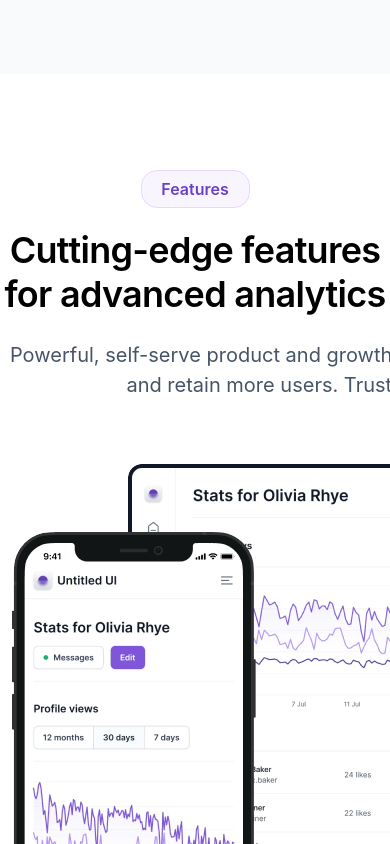
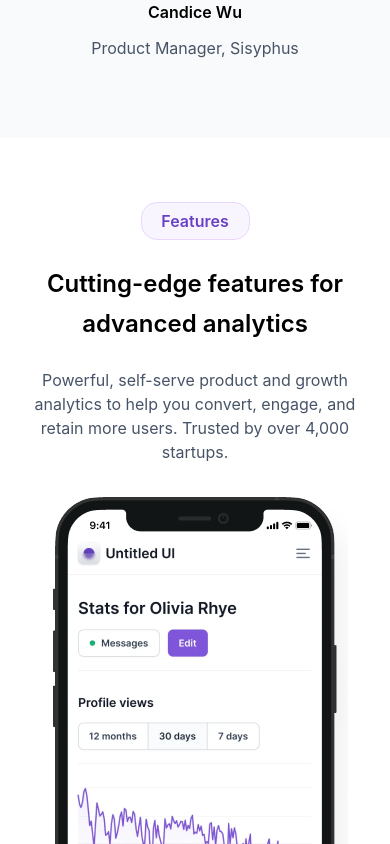
Before and after one commit to Lalith-Chakradhar/zysk-assignment, a React (Create React App) app: page / in a window 390 px wide. Shown: the part 3360-4204 px from the top of the page. Built offline with nearby package versions, Linux system fonts and the light colour scheme; the HTML template or start-up script is replaced by a standard one.

Commit message:
Website till FAQ section is responsive

```diff
--- a/src/components/CuttingEdgeFeaturesPage/CuttingEdgeFeaturesPage.jsx
+++ b/src/components/CuttingEdgeFeaturesPage/CuttingEdgeFeaturesPage.jsx
@@ -1,6 +1,7 @@
 import React from 'react';
 import styles from './CuttingEdgeFeaturesPage.module.css';
 import CuttingEdgeImage from '../../assets/CuttingEdgeImage.png';
+import CuttingEdgeImageSmall from '../../assets/CuttingEdgeImage - mobile.png';
 import cardIcon1 from '../../assets/cardIcons/Featured icon - 1.png';
 import cardIcon2 from '../../assets/cardIcons/Featured icon - 2.png';
 import cardIcon3 from '../../assets/cardIcons/Featured icon - 3.png';
@@ -30,7 +31,10 @@ function CuttingEdgeFeaturesPage() {
         <div className={styles.featuresPill}><p style={{color:'#6941C6', fontWeight:'600'}}>Features</p></div>
         <h2>Cutting-edge features for advanced analytics</h2>
         <p className={styles.subHeading}>Powerful, self-serve product and growth analytics to help you convert, engage, and retain more users. Trusted by over 4,000 startups.</p>
-        <div><img src={CuttingEdgeImage} alt="Phone & Desktop Image"/></div>
+        <div>
+          <img src={CuttingEdgeImage} alt="Phone & Desktop Image" className={styles.CuttingEdgeDevicesLarge}/>
+          <img src={CuttingEdgeImageSmall} alt="hero image" className={styles.CuttingEdgeDevicesSmall}/>
+        </div>
         <div className={styles.cardGrid}>
             {cardData.map((dataItem, index) => (
                 <TextCard key={index} data={dataItem} learnMore={true}/>
--- a/src/components/CuttingEdgeFeaturesPage/CuttingEdgeFeaturesPage.module.css
+++ b/src/components/CuttingEdgeFeaturesPage/CuttingEdgeFeaturesPage.module.css
@@ -1,16 +1,29 @@
-.mainContainer{
-    height: 71rem;
-    padding: 6rem 0rem;
+.mainContainer {
+    padding: 6rem 1rem;
+    display: flex;
+    flex-direction: column;
+    align-items: center;
 }
 
+.mainContainer h2 {
+    font-size: clamp(2rem, 6vw, 2.25rem);
+    font-weight: 600;
+    line-height: clamp(2.5rem, 7vw, 2.75rem);
+    text-align: center;
+    margin-top: 0.5rem;
+    margin-bottom: 1.5rem;
+}
 
-.mainContainer h2{
-    font-size: 2.25rem;
-    font-weight: 600;
-    line-height: 2.75rem;
-    letter-spacing: -0.02em;
-    margin-top: 1.3rem;
-    margin-bottom: 1.5rem;
+.subHeading {
+    margin: auto;
+    width: 100%;
+    max-width: 768px;
+    font-size: clamp(1rem, 3.5vw, 1.25rem);
+    font-weight: 400;
+    line-height: clamp(1.5rem, 5vw, 1.875rem);
+    color: #475467;
+    text-align: center;
+    margin-bottom: 4rem;
 }
 
 .featuresPill{
@@ -25,12 +38,24 @@
     display: flex;
     justify-content: center;
     align-items: center;
+    margin-bottom: 1.7rem;
 }
 
 .featuresPill p {
     margin: 0rem;
     color: #6941C6;
     font-weight: '600';
+}
+
+.CuttingEdgeDevicesLarge{
+    max-width: 100%;
+    margin: auto;
+    height: auto;
+    display: block;
+}
+
+.CuttingEdgeDevicesSmall{
+    display: none;
 }
 
 .cardGrid{
@@ -40,16 +65,41 @@
     align-items: center;
     gap: 2rem;
     padding: 0rem 2rem;
-    margin-top: 6.25rem;
+    margin-top: 5.7rem;
 }
 
-.subHeading{
-    margin: auto;
-    width: 768px;
-    height: 60px;
-    font-size: 20px;
-    font-weight: 400;
-    line-height: 30px;
-    color: #475467;
-    margin-bottom: 3rem;
+
+
+@media (max-width: 768px) {
+    .CuttingEdgeDevicesLarge{
+        display: none;
+    }
+
+    .CuttingEdgeDevicesSmall{
+        max-width: 100%;
+        margin: auto;
+        height: auto;
+        display: block;
+    }
+    .mainContainer {
+        padding: 4rem 1rem;
+    }
+
+    .mainContainer h2 {
+        font-size: 1.5rem;
+    }
+
+    .subHeading {
+        font-size: 1rem;
+        width: 90%;
+        margin-bottom: 2rem;
+    }
+
+    .featuresPill{
+        margin-bottom: 1rem;
+    }
+
+    .cardGrid{
+        margin-top: 3.25rem;
+    }
 }
--- a/src/components/FAQ/FAQ.jsx
+++ b/src/components/FAQ/FAQ.jsx
@@ -81,7 +81,7 @@ function FAQ() {
             <div><img src={AvatarGroup} alt="team's avatar icons"/></div>
             <p className={styles.stillHaveQuestionsText}>Still have questions?</p>
             <p  className={styles.cantFindAnswers}>Can’t find the answer you’re looking for? Please chat to our friendly team.</p>
-            <Button variant="contained" style={{backgroundColor:'#7F56D9', border:'none',  textTransform: 'none', marginTop: '1.5rem'}}>Get in touch</Button>
+            <Button variant="contained" style={{backgroundColor:'#7F56D9', textTransform: 'none'}} className={styles.getInTouchButton}>Get in touch</Button>
         </div>
     </div>
   )
--- a/src/components/FeaturesPage/FeaturesPage.module.css
+++ b/src/components/FeaturesPage/FeaturesPage.module.css
@@ -5,22 +5,6 @@
     align-items: center;
 }
 
-.cardGrid {
-    display: flex;
-    flex-wrap: wrap;
-    justify-content: center;
-    align-items: stretch;
-    gap: 2rem;
-    padding: 0 1rem;
-    width: 100%;
-    max-width: 1200px;
-}
-
-.featuresHeading {
-    font-size: 1rem;
-    line-height: 1.5rem;
-    font-weight:600;
-}
 .mainContainer h2 {
     font-size: clamp(2rem, 6vw, 2.25rem);
     font-weight: 600;
@@ -42,6 +26,24 @@
     margin-bottom: 4rem;
 }
 
+.cardGrid {
+    display: flex;
+    flex-wrap: wrap;
+    justify-content: center;
+    align-items: stretch;
+    gap: 2rem;
+    padding: 0 1rem;
+    width: 100%;
+    max-width: 1200px;
+}
+
+.featuresHeading {
+    font-size: 1rem;
+    line-height: 1.5rem;
+    font-weight:600;
+}
+
+
 
 @media (max-width: 768px) {
     .mainContainer {
--- a/src/components/Footer/Footer.jsx
+++ b/src/components/Footer/Footer.jsx
@@ -81,7 +81,7 @@ function Footer() {
                 ))}
             </Stack>
         </div>
-        <hr style={{ width: '80%', border: '1px solid #D0D5DD', marginBottom: '1.5rem' }}/>
+        <hr style={{ width: '88%', border: '1px solid #D0D5DD', marginBottom: '1.5rem' }}/>
         <div className={styles.copyrightContainer}>
             <div className={styles.logoContainer}>
                         <img src={LogoIcon} alt="logo-icon"/>
--- a/src/components/LandingPage/LandingPage.jsx
+++ b/src/components/LandingPage/LandingPage.jsx
@@ -54,7 +54,6 @@ function LandingPage() {
               <div><img src={SpheruleLogo} alt="Spherule logo"/></div>
               <div><img src={GlobalBankLogo} alt="GlobalBank logo"/></div>
               <div><img src={NietzscheLogo} alt="Nietzsche logo"/></div>
-
             </div>
           </div>
         </div>
--- a/src/components/NavBar/NavBar.module.css
+++ b/src/components/NavBar/NavBar.module.css
@@ -39,6 +39,7 @@
     display: flex;
     align-items: center;
     flex: 1;
+    margin-left: 2rem;
 }
 
 .navOptionsContainer button {
@@ -50,7 +51,7 @@
     cursor: pointer;
     background-color: white;
     border: none;
-    padding: 0.5rem 1rem;
+    padding: 0.5rem;
     margin: 0 0.5rem;
     transition: background-color 0.3s;
 }
@@ -58,6 +59,8 @@
 
 .navOptionCustom {
     display: flex;
+    padding: 0.5rem;
+    margin: 0 0.5rem;
     align-items: center;
 }
 
--- a/src/components/Sisyphus/Sisyphus.module.css
+++ b/src/components/Sisyphus/Sisyphus.module.css
@@ -10,7 +10,7 @@
 .mainContainer h2 {
     width: 100%;
     max-width: 71rem;
-    font-size: clamp(1.5rem, 6vw, 3rem);
+    font-size: clamp(2rem, 6vw, 3rem);
     margin: auto;
     font-weight: 500;
     line-height: clamp(2rem, 7vw, 3.75rem);
--- a/src/components/TextCard/TextCard.jsx
+++ b/src/components/TextCard/TextCard.jsx
@@ -5,7 +5,7 @@ import arrowRightMini from '../../assets/arrow-right-mini.png';
 const TextCard = ({ data, learnMore = false }) => {
   return (
     learnMore ? (
-      <div className={styles.cardContainer}>
+      <div className={styles.cardContainerLearnMore}>
           <div><img src={data.icon} alt="feature-icon" /></div>
           <h3 className={styles.cardTitle}>{data.title}</h3>
           <p className={styles.cardSubText}>{data.subtext}</p>
--- a/src/components/TextCard/TextCard.module.css
+++ b/src/components/TextCard/TextCard.module.css
@@ -1,6 +1,14 @@
 .cardContainer{
     width: 23rem;
     height: 11.125rem;
+    display: flex;
+    flex-direction: column;
+    justify-content: center;
+}
+
+.cardContainerLearnMore{
+    width: 23rem;
+    height: 15.125rem;
     display: flex;
     flex-direction: column;
     justify-content: center;
```
Also changed, not shown: src/components/FAQ/FAQ.module.css (+83 -59 lines), src/assets/CuttingEdgeImage - mobile.png (added).
